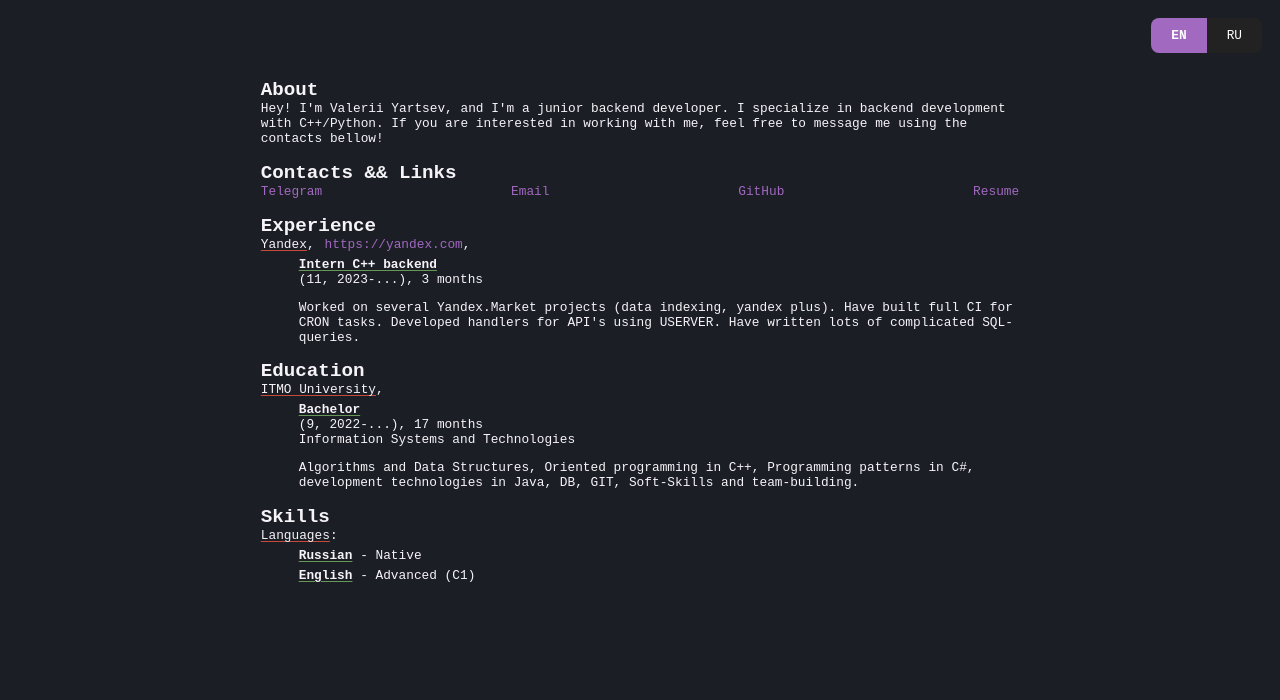
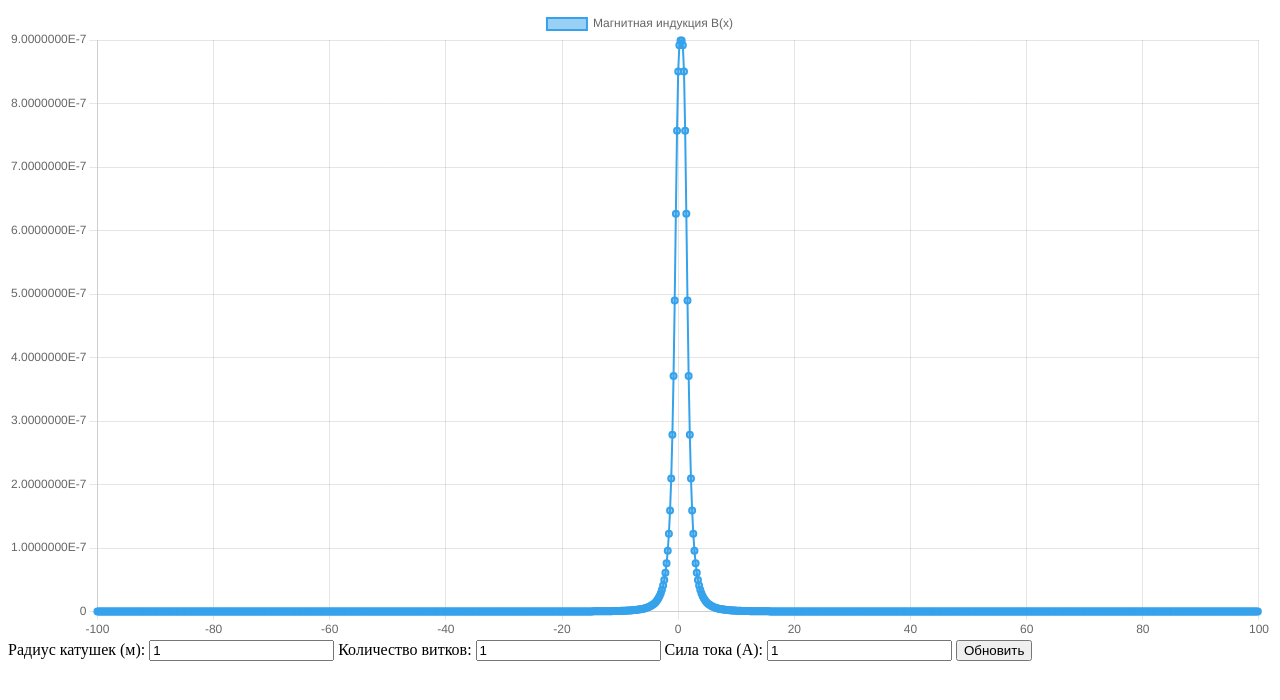
Before and after one commit to Valerochka1337/valerochka1337.github.io, a plain HTML site: page index.html in a window 1280 px wide. Drawn offline with nearby package versions, Linux system fonts and the light colour scheme; a web font is replaced by a local one.

Commit message:
done physics 2

```diff
--- a/app/scripts.js
+++ /dev/null
@@ -1,113 +0,0 @@
-function monthDiff(dateFrom, dateTo) {
-  var months = (dateTo.getFullYear() - dateFrom.getFullYear()) * 12;
-  months -= dateFrom.getMonth();
-  months += dateTo.getMonth() + 1;
-  console.log(dateTo.getFullYear(), dateTo.getMonth(), dateTo.getDate());
-
-  return months <= 0 ? 0 : months;
-}
-
-window.onload = function() {
-
-  var startDate = new Date(2022, 9, 1);
-  var now = new Date();
-
-  var fullMonths = monthDiff(startDate, now).toString();
-
-  document.getElementById("university-period").innerText = "(" + startDate.getMonth().toString() + ", " + startDate.getFullYear().toString() + "-...), " + fullMonths + " months";
-  startDate = new Date(2023, 11, 1);
-  fullMonths = monthDiff(startDate, now).toString();
-  document.getElementById("job1-period").innerText = "(" + startDate.getMonth().toString() + ", " + startDate.getFullYear().toString() + "-...), " + fullMonths + " months";
-};
-document.addEventListener('DOMContentLoaded', function () {
-  const langButtons = document.querySelectorAll('.lang-btn');
-
-  langButtons.forEach(button => {
-    button.addEventListener('click', function (e) {
-      e.preventDefault();
-      const lang = this.getAttribute('href').split('=')[1];
-      switchLanguage(lang);
-    });
-  });
-});
-
-function switchLanguage(lang) {
-  console.log('Switching language to: ', lang);
-
-  if(lang === 'en') {
-    document.querySelector('#lang-en').style.backgroundColor = "#a169bf";
-    document.querySelector('#lang-en').style.fontWeight = "bold";
-    document.querySelector('#lang-ru').style.backgroundColor = "#222";
-    document.querySelector('#lang-ru').style.fontWeight = "normal";
-
-    document.querySelector('#title').textContent = 'Valera Yartsev';
-
-    document.querySelector('#about').textContent = 'About';
-    document.querySelector('#about-content').textContent = 'Hey! I\'m Valerii Yartsev, and I\'m a junior backend developer. I specialize in backend development with C++/Python. If you are interested in working with me, feel free to message me using the contacts bellow!';
-
-    document.querySelector('#links').textContent = 'Contacts && Links';
-    document.querySelector('#links-telegram').textContent = 'Telegram';
-    document.querySelector('#links-email').textContent = 'Email';
-    document.querySelector('#links-github').textContent = 'GitHub';
-    document.querySelector('#links-resume').textContent = 'Resume';
-    document.querySelector('#links-resume').href = 'https://docs.google.com/document/d/1xNML53K5rPfALX9Jn6rA0lZqXj-dWSjLfOPuigutqcw';
-
-    document.querySelector('#experience').textContent = 'Experience';
-    document.querySelector('#experience-content-1-position').textContent = 'Intern C++ backend';
-    document.querySelector('#job1-period').textContent = document.querySelector('#job1-period').textContent.toString().match(/(.)*\)(.)*(\d)/)[0] + " months";
-    document.querySelector('#experience-content-1-description').textContent = 'Worked on several Yandex.Market projects (data indexing, yandex plus). Have built full CI for CRON tasks. Developed handlers for API\'s using USERVER. Have written lots of complicated SQL-queries.';
-
-    document.querySelector('#education').textContent = 'Education';
-    document.querySelector('#education-content-1-title').textContent = 'ITMO University';
-    document.querySelector('#education-content-1-position').textContent = 'Bachelor';
-    document.querySelector('#university-period').textContent = document.querySelector('#university-period').textContent.toString().match(/(.)*\)(.)*(\d)/)[0] + " months";
-    document.querySelector('#education-content-1-faculty').textContent = 'Information Systems and Technologies';
-    document.querySelector('#education-content-1-description').textContent = 'Algorithms and Data Structures, Oriented programming in C++, Programming patterns in C#, development technologies in Java, DB, GIT, Soft-Skills and team-building.';
-
-    document.querySelector('#skills').textContent = 'Skills';
-    document.querySelector('#skills-languages').textContent = 'Languages';
-    document.querySelector('#skills-languages-russian').textContent = 'Russian ';
-    document.querySelector('#skills-languages-russian-level').textContent = '\u00A0- Native';
-    document.querySelector('#skills-languages-english').textContent = 'English ';
-    document.querySelector('#skills-languages-english-level').textContent = '\u00A0- Advanced (C1)';
-
-  } else if(lang === 'ru') {
-
-    document.querySelector('#lang-ru').style.backgroundColor = "#a169bf";
-    document.querySelector('#lang-ru').style.fontWeight = "bold";
-    document.querySelector('#lang-en').style.backgroundColor = "#222";
-    document.querySelector('#lang-en').style.fontWeight = "normal";
-
-    document.querySelector('#title').textContent = 'Ярцев Валерий';
-
-    document.querySelector('#about').textContent = 'Обо мне';
-    document.querySelector('#about-content').textContent = 'Привет! Меня зовут Ярцев Валерий, и я джуниор С++/Python бэкенд-разработчик. С предложениями по работе вы всегда можете связаться со мной по ссылкам ниже!';
-
-    document.querySelector('#links').textContent = 'Контакты';
-    document.querySelector('#links-telegram').textContent = 'Телеграмм';
-    document.querySelector('#links-email').textContent = 'Почта';
-    document.querySelector('#links-github').textContent = 'Гитхаб';
-    document.querySelector('#links-resume').textContent = 'Резюме';
-    document.querySelector('#links-resume').href = 'https://docs.google.com/document/d/1L9tG_0owiFFQmdol1RjUd2-8mFiqO-mIT1eKCbBsfAM';
-
-    document.querySelector('#experience').textContent = 'Опыт';
-    document.querySelector('#experience-title').textContent = 'Яндекс';
-    document.querySelector('#experience-content-1-position').textContent = 'С++ стажер-разработчик';
-    document.querySelector('#job1-period').textContent = document.querySelector('#job1-period').textContent.toString().match(/(.)*\)(.)*(\d)/)[0] + " мес.";
-    document.querySelector('#experience-content-1-description').textContent = ' Участвовал в разработке нескольких сервисов (индексация данных, Яндекс.Плюс). Разрабатывал CI для внутренних команд (переносил с сервера в облако). Писал ручки для http-сервера Яндекс.Плюса, используя USERVER. Готовил сложные таблицы с агрегированными данными.';
-
-    document.querySelector('#education').textContent = 'Образование';
-    document.querySelector('#education-content-1-title').textContent = 'НИУ ИТМО';
-    document.querySelector('#education-content-1-position').textContent = 'Бакалавриат';
-    document.querySelector('#university-period').textContent = document.querySelector('#university-period').textContent.toString().match(/(.)*\)(.)*(\d)/)[0] + " мес.";
-    document.querySelector('#education-content-1-faculty').textContent = 'Информационные системы и технологии';
-    document.querySelector('#education-content-1-description').textContent = 'Алгоритмы и структуры данных, Ориентированное программирование на C++, Паттерны программирования на C#, Технологии программирования на Java, Базы данных, Использование Гит, Техники коммуникации и командообразования.';
-
-    document.querySelector('#skills').textContent = 'Навыки';
-    document.querySelector('#skills-languages').textContent = 'Языки';
-    document.querySelector('#skills-languages-russian').textContent = 'Русский';
-    document.querySelector('#skills-languages-russian-level').textContent = '\u00A0- Родной';
-    document.querySelector('#skills-languages-english').textContent = 'Английский';
-    document.querySelector('#skills-languages-english-level').textContent = '\u00A0- Уровень носителя (C1)';
-  }
-}
--- a/css/style.css
+++ /dev/null
@@ -1,179 +0,0 @@
-:root {
-  --primary: #C6493A;
-  --secondary: #a169bf ;
-  --links: #679755;
-  --light: #F6F4F9;
-  --dark: #1c1e26;
-}
-
-html {
-  font-size: 1vw;
-}
-
-@font-face {
-  font-family: 'RegularFont';
-  src: url('fonts/FiraCode_400Regular.ttf') format('truetype');
-}
-
-@font-face {
-  font-family: 'LightFont';
-  src: url('fonts/FiraCode_300Light.ttf') format('truetype');
-}
-
-@font-face {
-  font-family: 'MediumFont';
-  src: url('fonts/FiraCode_500Medium.ttf') format('truetype');
-}
-
-@font-face {
-  font-family: 'BoldFont';
-  src: url('fonts/FiraCode_700Bold.ttf') format('truetype');
-}
-
-.fa-std {
-  font-family: 'RegularFont', monospace;
-}
-
-.fa-bold {
-  font-family: 'BoldFont', monospace;
-  font-weight: bold;
-}
-
-body {
-  color: var(--light);
-  font-family: 'RegularFont', monospace;
-  background-color: var(--dark);
-}
-
-.bg-dark {
-  background-color: var(--dark);
-}
-
-.bg-primary {
-  background-color: var(--primary);
-}
-
-.text-primary {
-  color: var(--primary);
-}
-
-.text-secondary {
-  color: var(--secondary);
-}
-
-.container-xxl {
-  margin: auto;
-  width: 60%;
-  min-width: 300px;
-}
-
-.mb-0{
-  margin-bottom: 0px;
-}
-
-.mt-0{
-  margin-top: 0px;
-}
-
-.mt-10{
-  margin-top: 20px;
-}
-
-.mt-5px {
-  margin-top: 5px;
-}
-
-.mb-5px {
-  margin-bottom: 5px;
-}
-
-.links_holder {
-  display: flex;
-  justify-content: space-between;
-}
-
-.link {
-  color: var(--secondary);
-  font-weight: lighter;
-  text-decoration: none;
-}
-
-.underline_primary {
-  text-decoration: underline solid var(--primary);
-  text-underline-offset: 10%;
-  -webkit-text-decoration-line:  underline;
-  -webkit-text-decoration-color: var(--primary);
-  -webkit-text-decoration-style: solid;
-}
-
-.underline_secondary {
-  text-decoration: underline var(--secondary);
-  text-underline-offset: 10%;
-  -webkit-text-decoration-line:  underline;
-  -webkit-text-decoration-color: var(--secondary);
-  -webkit-text-decoration-style: solid;
-}
-
-.underline_links {
-  text-decoration: underline var(--links);
-  text-underline-offset:10%;
-  -webkit-text-decoration-line:  underline;
-  -webkit-text-decoration-color: var(--links);
-  -webkit-text-decoration-style: solid;
-}
-
-.ml-tab {
-  margin-left: 5%;
-}
-
-
-/* Media query for screens with a maximum width of 767px (small screens) */
-@media screen and (max-width: 767px) {
-  .container-xxl {
-    width: 100%;
-  }
-
-  /* Scale font size to the viewport width (vw) */
-  body {
-    font-size: 4vw;
-  }
-
-  .links_holder {
-    display: flex;
-    justify-content: space-between;
-  }
-
-  .link {
-    color: var(--secondary);
-    font-weight: lighter;
-    text-decoration: none;
-  }
-}
-
-.header {
-  display: flex;
-  justify-content: flex-end;
-  padding: 10px;
-}
-
-.language-switcher {
-  display: flex;
-  align-items: center;
-  border-radius: 8px;
-  overflow: hidden;
-}
-
-.lang-btn {
-  display: block;
-  padding: 10px 20px;
-  color: #fff;
-  text-decoration: none;
-  transition: background-color 0.3s;
-  font-size: 1em;
-  background-color: #222;
-}
-
-#lang-en[href*="lang=en"] {
-  font-weight: bold;
-  background-color: #a169bf;
-}
--- a/index.html
+++ b/index.html
@@ -1,91 +1,65 @@
-<!doctype html>
-<html lang="en" class="bg-dark">
+<!DOCTYPE html>
 <head>
-  <meta charset="utf-8" name="viewport" content="width=device-width, initial-scale=1.0, user-scalable=yes">
-  <title id="title" >Valera Yartsev</title>
-  <!-- Template Stylesheet -->
-  <link href="css/style.css" rel="stylesheet">
+  <meta charset="UTF-8">
+  <title>График магнитной индукции</title>
+  <script src="https://cdn.jsdelivr.net/npm/chart.js"></script>
 </head>
+<body>
+<canvas id="chart"></canvas>
+<label for="radius">Радиус катушек (м):</label>
+<input type="number" id="radius" value="1">
+<label for="coilsNum">Количество витков:</label>
+<input type="number" id="coilsNum" value="1">
+<label for="amperage">Сила тока (А):</label>
+<input type="number" id="amperage" value="1">
+<button onclick="update()">Обновить</button>
+<script>
+  const context = document.getElementById('chart').getContext('2d');
 
-<body>
-<div class="bg-dark">
-  <!-- Language switcher start -->
-  <header class="header">
-    <div class="language-switcher">
-      <a href="?lang=en" class="lang-btn" id="lang-en">EN</a>
-      <a href="?lang=ru" class="lang-btn" id="lang-ru">RU</a>
-    </div>
-  </header>
-  <!-- Language switcher end -->
+  function calculate(x, r, n, I) {
+    return ((4e-7 * Math.PI * I * r ** 2 * n) / 2) * ((1 / (x ** 2 + r ** 2) ** (3 / 2)) + (1 / ((x - r) ** 2 + r ** 2) ** (3 / 2)));
+  }
 
-  <!-- About start -->
-  <div class="container-xxl">
-    <h2 id="about" class="fa-bold mb-0">About</h2>
-    <p id="about-content" class="fa-std mt-0">Hey! I'm Valerii Yartsev, and I'm a junior backend developer. I specialize in backend development with C++/Python. If you are interested in working with me, feel free to message me using the contacts bellow!</p>
-  </div>
-  <!-- About end -->
+  const chart = new Chart(context, {
+    type: 'line',
+    data: {
+      labels: [],
+      datasets: [{
+        label: 'Магнитная индукция B(x)',
+        data: [],
+        borderWidth: 2,
+        fill: false
+      }]
+    },
+    options: {
+      scales: {
+        x: {
+          type: 'linear',
+          position: 'bottom'
+        },
+        y: {
+          type: 'linear',
+          position: 'left'
+        }
+      }
+    }
+  });
 
-  <!-- Links start -->
-  <div class="container-xxl mb-0">
-    <h2 id="links" class="fa-bold mb-0">Contacts && Links</h2>
-    <div class="links_holder fa-std">
-      <a id="links-telegram" class="link" href="https://t.me/valerochka1337">Telegram</a>
-      <a id="links-email" class="link" href="mailto:valerochkayartsev88@gmail.com?">Email</a>
-      <a id="links-github" class="link" href="https://github.com/Valerochka1337">GitHub</a>
-      <a id="links-resume" class="link" href="https://docs.google.com/document/d/1xNML53K5rPfALX9Jn6rA0lZqXj-dWSjLfOPuigutqcw">Resume</a>
-    </div>
-  </div>
-  <!-- Links end -->
+  function update() {
+    const radius = parseFloat(document.getElementById('radius').value);
+    const coilsNum = parseFloat(document.getElementById('coilsNum').value);
+    const amperage = parseFloat(document.getElementById('amperage').value);
 
-  <!-- Experience start -->
-  <div class="container-xxl">
-      <h2 id="experience" class="fa-bold mb-0">Experience</h2>
+    const n = 1000;
+    const Xs = Array.from({length: n}, (_, i) => i / 5 - n / 10);
+    const Ys = Xs.map(x => calculate(x, radius, coilsNum, amperage));
 
-    <div class = "fa-std" style="display: flex;">
-        <p id="experience-title" class="underline_primary mt-0 mb-0">Yandex</p>
-        <p class="mt-0  mb-0" style="margin-right: 10px">,</p>
-        <a class="link  mb-0" href="https://yandex.com">https://yandex.com</a>
-        <p class="mt-0 mb-0">,</p>
-      </div>
-      <p id="experience-content-1-position" class="fa-bold mt-5px mb-0 ml-tab underline_links">Intern C++ backend</p>
-      <p class="fa-std mt-0 ml-tab" id="job1-period">(11, 2022-...), 1 month</p>
-      <p id="experience-content-1-description" class="fa-std mt-0 ml-tab">Worked on several Yandex.Market projects (data indexing, yandex plus). Have built full CI for CRON tasks. Developed handlers for API's using USERVER. Have written lots of complicated SQL-queries.</p>
+    chart.data.labels = Xs;
+    chart.data.datasets[0].data = Ys;
+    chart.update();
+  }
 
-  </div>
-  <!-- Experience end -->
-
-  <!-- Education start -->
-  <div class="container-xxl">
-      <h2 id="education" class="fa-bold mb-0">Education</h2>
-      <div class = "fa-std" style="display: flex;">
-        <p id="education-content-1-title" class="underline_primary mt-0 mb-0">ITMO University</p>
-        <p class="mt-0  mb-0">,</p>
-      </div>
-      <p id="education-content-1-position" class="fa-bold mt-5px mb-0 ml-tab underline_links">Bachelor</p>
-      <p class="fa-std mt-0 mb-0 ml-tab" id="university-period">(9, 2022-...), 12 months</p>
-      <p id="education-content-1-faculty" class="fa-std mt-0 ml-tab">Information Systems and Technologies</p>
-      <p id="education-content-1-description" class="fa-std mt-0 ml-tab">Algorithms and Data Structures, Oriented programming in C++, Programming patterns in C#, development technologies in Java, DB, GIT, Soft-Skills and team-building.</p>
-  </div>
-  <!-- Education end -->
-
-  <!-- Skills start -->
-  <div class="container-xxl">
-    <h2 id="skills" class="fa-bold mb-0">Skills</h2>
-    <div class = "fa-std" style="display: flex;">
-      <p id="skills-languages" class="underline_primary mt-0 mb-0">Languages</p>
-      <p class="mt-0  mb-0">:</p>
-    </div>
-    <div style="display: flex;">
-      <p id="skills-languages-russian" class="fa-bold mt-5px mb-0 ml-tab underline_links">Russian</p>
-      <p id="skills-languages-russian-level" class="fa-std mt-5px mb-0">&nbsp;- Native</p>
-    </div>
-    <div style="display: flex;">
-      <p id="skills-languages-english" class="fa-bold mt-5px mb-0 ml-tab underline_links">English</p>
-      <p id="skills-languages-english-level" class="fa-std mt-5px mb-0">&nbsp;- Advanced (C1)</p>
-    </div>
-  </div>
-  <!-- Skills end -->
-</div>
-<script src="app/scripts.js"></script>
+  update();
+</script>
 </body>
 </html>
```
Also changed, not shown: README.md (deleted), fonts/FiraCode_300Light.ttf (deleted), fonts/FiraCode_400Regular.ttf (deleted), fonts/FiraCode_500Medium.ttf (deleted), fonts/FiraCode_700Bold.ttf (deleted).
